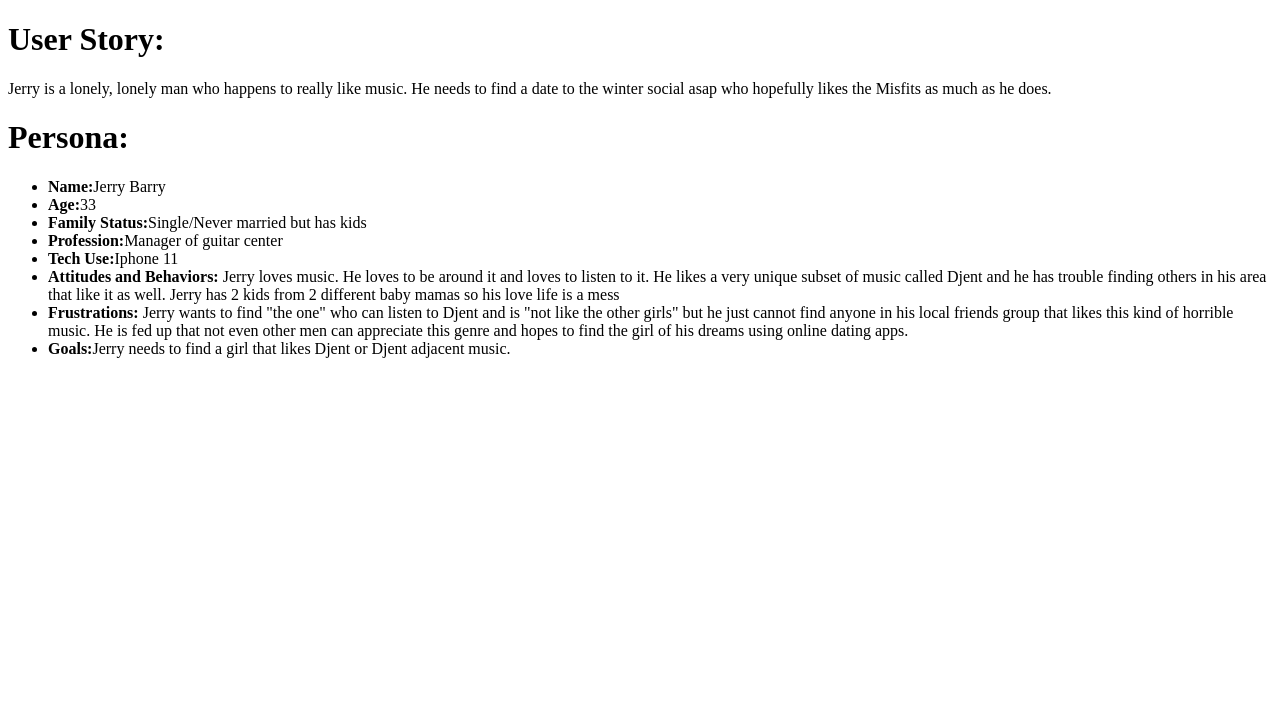
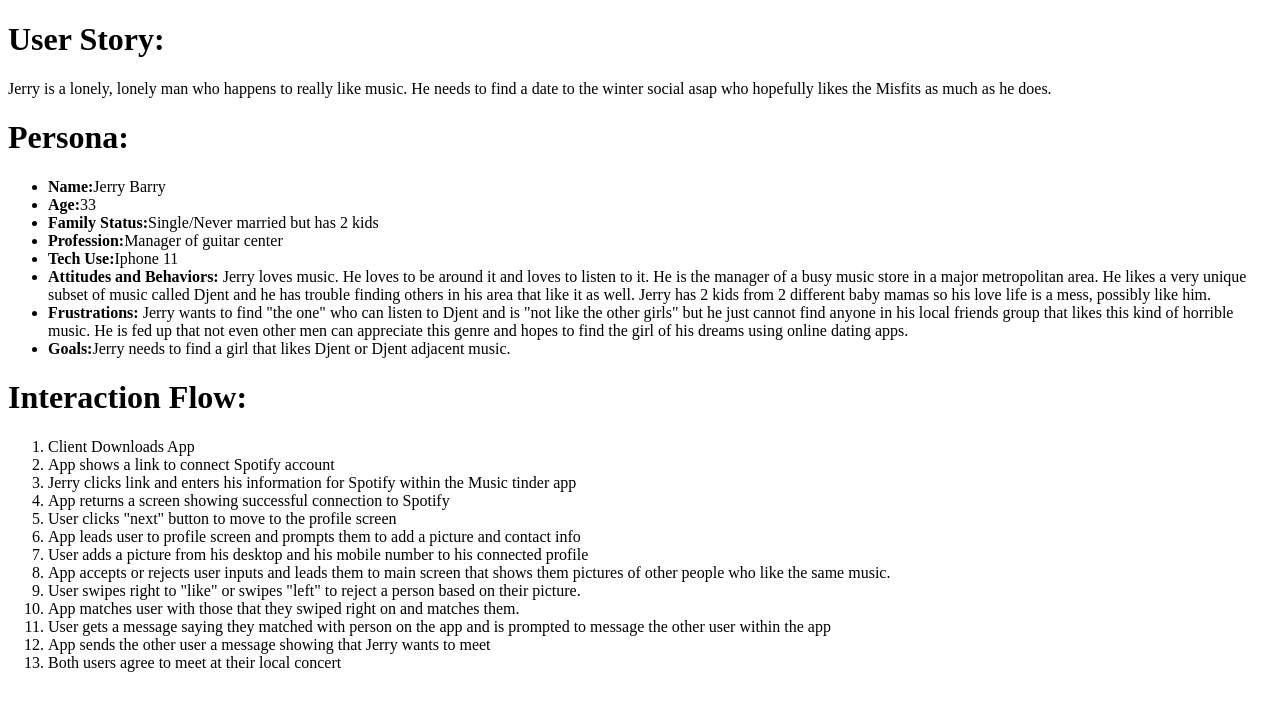
Before and after one commit to The-Octonauts/MusicTinder, a plain HTML site: page documentation/jerry.html in a window 1280 px wide. Drawn offline with Linux system fonts and the light colour scheme.

Commit message:
updated persona, user story and interaction flow

```diff
--- a/documentation/jerry.html
+++ b/documentation/jerry.html
@@ -2,7 +2,7 @@
 <html lang="en">
 <head>
     <meta charset="UTF-8">
-    <title>User Story for Jerry Barry</title>
+    <title>User Story, Persona and Interaction Flow for Jerry Barry</title>
 </head>
 <body>
 
@@ -16,12 +16,12 @@
         <ul>
             <li><strong>Name:</strong>Jerry Barry</li>
             <li><strong>Age:</strong>33</li>
-            <li><strong>Family Status:</strong>Single/Never married but has kids</li>
+            <li><strong>Family Status:</strong>Single/Never married but has 2 kids</li>
             <li><strong>Profession:</strong>Manager of guitar center</li>
             <li><strong>Tech Use:</strong>Iphone 11</li>
-            <li><strong>Attitudes and Behaviors:</strong> Jerry loves music.  He loves to be around it and loves to listen to it.
+            <li><strong>Attitudes and Behaviors:</strong> Jerry loves music.  He loves to be around it and loves to listen to it.  He is the manager of a busy music store in a major metropolitan area.
             He likes a very unique subset of music called Djent and he has trouble finding others in his area that like it as well.
-            Jerry has 2 kids from 2 different baby mamas so his love life is a mess</li>
+            Jerry has 2 kids from 2 different baby mamas so his love life is a mess, possibly like him.</li>
             <li><strong>Frustrations:</strong> Jerry wants to find "the one" who
                 can listen to Djent and is "not like the other girls" but he just cannot find anyone in his local friends group
             that likes this kind of horrible music.  He is fed up that not even other men can appreciate this genre and hopes
@@ -29,7 +29,22 @@
             <li><strong>Goals:</strong>Jerry needs to find a girl that likes Djent or Djent adjacent music.</li>
         </ul>
 
-
+    <h1>Interaction Flow:</h1>
+        <ol>
+            <li>Client Downloads App</li>
+            <li>App shows a link to connect Spotify account</li>
+            <li>Jerry clicks link and enters his information for Spotify within the Music tinder app</li>
+            <li>App returns a screen showing successful connection to Spotify</li>
+            <li>User clicks "next" button to move to the profile screen</li>
+            <li>App leads user to profile screen and prompts them to add a picture and contact info</li>
+            <li>User adds a picture from his desktop and his mobile number to his connected profile</li>
+            <li>App accepts or rejects user inputs and leads them to main screen that shows them pictures of other people who like the same music.</li>
+            <li>User swipes right to "like" or swipes "left" to reject a person based on their picture.</li>
+            <li>App matches user with those that they swiped right on and matches them.</li>
+            <li>User gets a message saying they matched with person on the app and is prompted to message the other user within the app</li>
+            <li>App sends the other user a message showing that Jerry wants to meet </li>
+            <li>Both users agree to meet at their local concert</li>
+        </ol>
 
 </body>
 </html>
```
